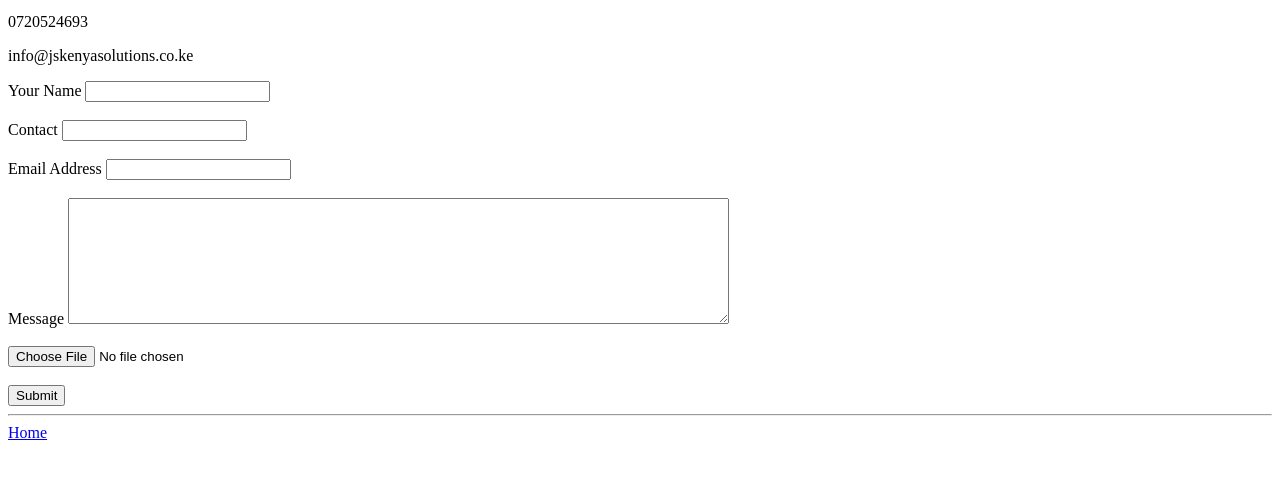
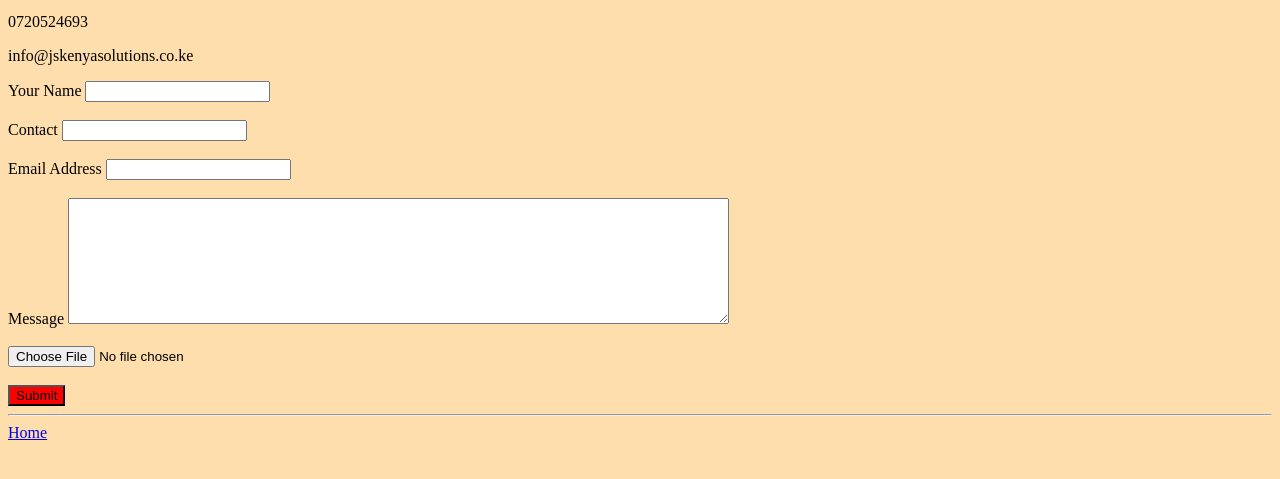
Before and after one commit to JamesFundi/Curriculum_Vitae, a plain HTML site: page Contact Us.html in a window 1280 px wide. Shown: the part 101-580 px from the top of the page. Drawn offline with Linux system fonts and the light colour scheme.

Commit message:
Update Contact Us.html

```diff
--- a/Contact Us.html
+++ b/Contact Us.html
@@ -2,9 +2,10 @@
 <html lang="en" dir="ltr">
   <head>
     <meta charset="utf-8">
-    <title>Contact Me</title>
+    <title>Contact Me</title
+    <link rel="stylesheet" href="/css/styles.css">
   </head>
-  <body>
+  <body style="background-color: navajowhite;">
 <h1>Contact Details</h1>
 <p>My Address</p>
 <p>0720524693</p>
@@ -31,7 +32,7 @@
   <input type="file" name="TypeYourMessageHere." value="">
   <br>
   <br>
-  <input type="submit" name="">
+  <input type="submit" name="" style="background-color: red;">
 
 </form>
 <hr>
```
